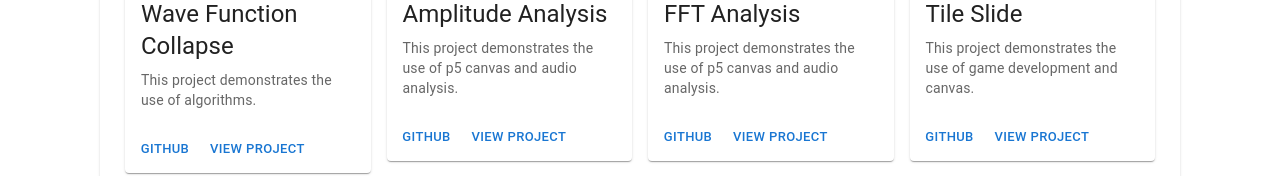
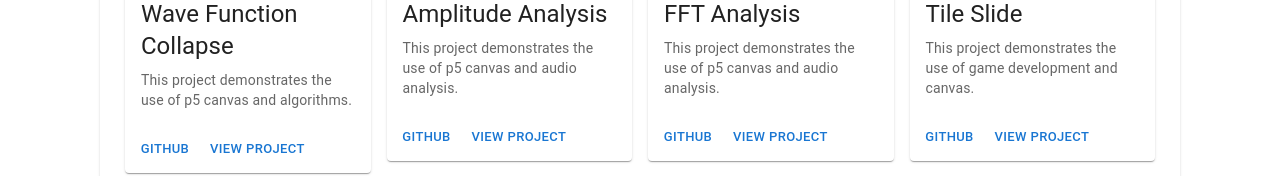
Before and after one commit to JoePShoulak/react-portfolio, a React (Create React App) app: page /#/portfolio in a window 1280 px wide. Shown: the part 427-603 px from the top of the page. Built offline with nearby package versions, Linux system fonts and the light colour scheme.

Commit message:
updated tags

```diff
--- a/src/pages/Portfolio.js
+++ b/src/pages/Portfolio.js
@@ -9,7 +9,7 @@ function Portfolio() {
       <Grid container spacing={2}>
         <Project
           title="Wave Function Collapse"
-          tags={["algorithms"]}
+          tags={["p5 canvas", "algorithms"]}
           repo="https://github.com/JoePShoulak/wave-function-collapse"
           deploy="http://wavefunctioncollapse.io/"
           image="images/projects/wfc.png"
```
